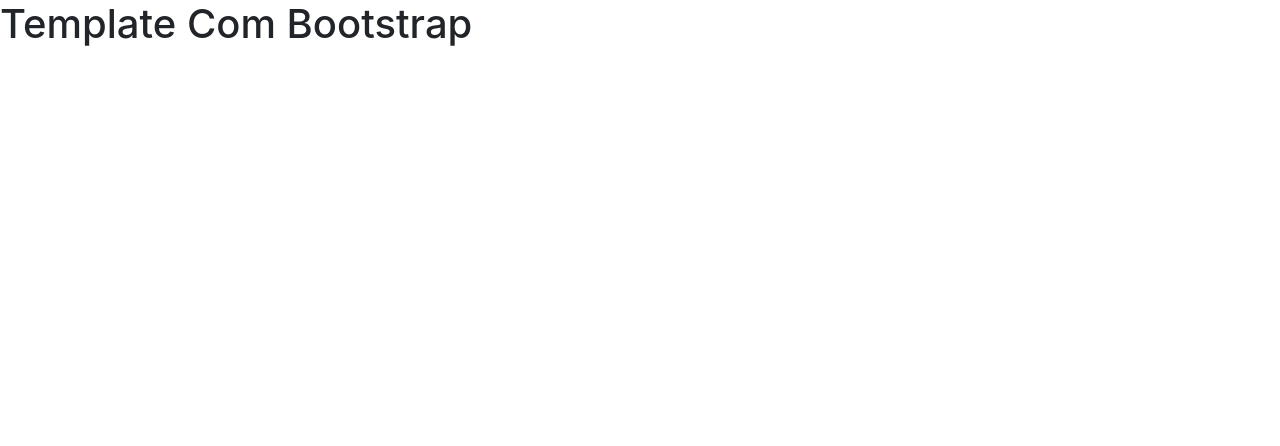
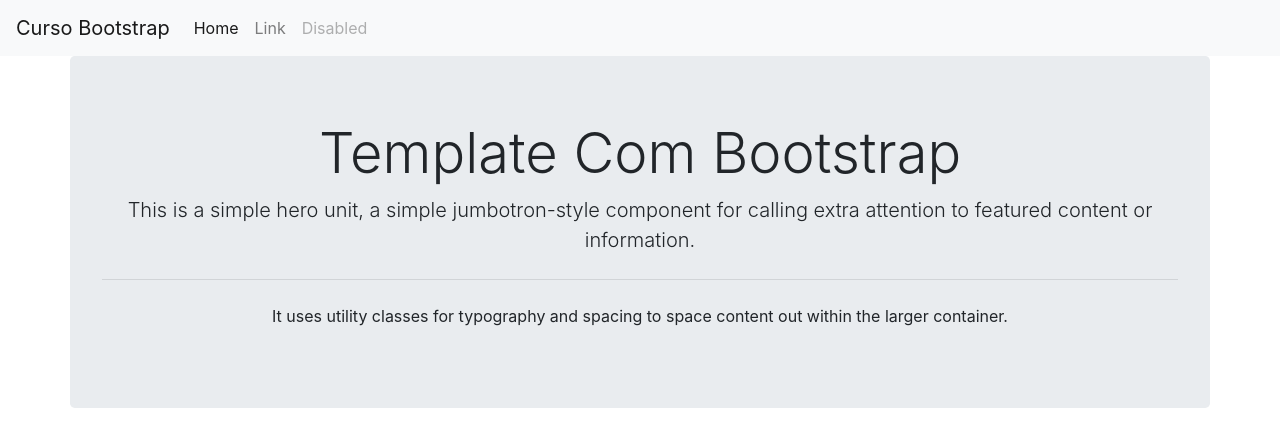
Before and after one commit to joaodematejr/curso_bootstrap, a plain HTML site: page index.html in a window 1280 px wide. Drawn offline with nearby package versions, Linux system fonts and the light colour scheme.

Commit message:
Atualização jumbotron

```diff
--- a/index.html
+++ b/index.html
@@ -13,7 +13,46 @@
 </head>
 
 <body>
-    <h1>Template Com Bootstrap</h1>
+    <header>
+        <nav class="navbar navbar-expand-lg navbar-light bg-light">
+            <a class="navbar-brand" href="#">Curso Bootstrap</a>
+            <button class="navbar-toggler" type="button" data-toggle="collapse" data-target="#identificacaoMenu"
+                aria-controls="navbarSupportedContent" aria-expanded="false" aria-label="Toggle navigation">
+                <span class="navbar-toggler-icon"></span>
+            </button>
+
+            <div class="collapse navbar-collapse" id="identificacaoMenu">
+                <ul class="navbar-nav mr-auto">
+                    <li class="nav-item active">
+                        <a class="nav-link" href="#">Home <span class="sr-only">(current)</span></a>
+                    </li>
+                    <li class="nav-item">
+                        <a class="nav-link" href="#">Link</a>
+                    </li>
+                    <li class="nav-item">
+                        <a class="nav-link disabled" href="#" tabindex="-1" aria-disabled="true">Disabled</a>
+                    </li>
+                </ul>
+            </div>
+        </nav>
+    </header>
+    <main>
+        <div class="container">
+            <div class="row">
+                <div class="jumbotron text-center">
+                    <h1 class="display-4">Template Com Bootstrap</h1>
+                    <p class="lead">This is a simple hero unit, a simple jumbotron-style component for calling extra
+                        attention to featured content or information.</p>
+                    <hr class="my-4">
+                    <p>It uses utility classes for typography and spacing to space content out within the larger
+                        container.</p>
+                </div>
+            </div>
+        </div>
+    </main>
+    <footer>
+
+    </footer>
 
     <!-- Optional JavaScript -->
     <!-- jQuery first, then Popper.js, then Bootstrap JS -->
```
